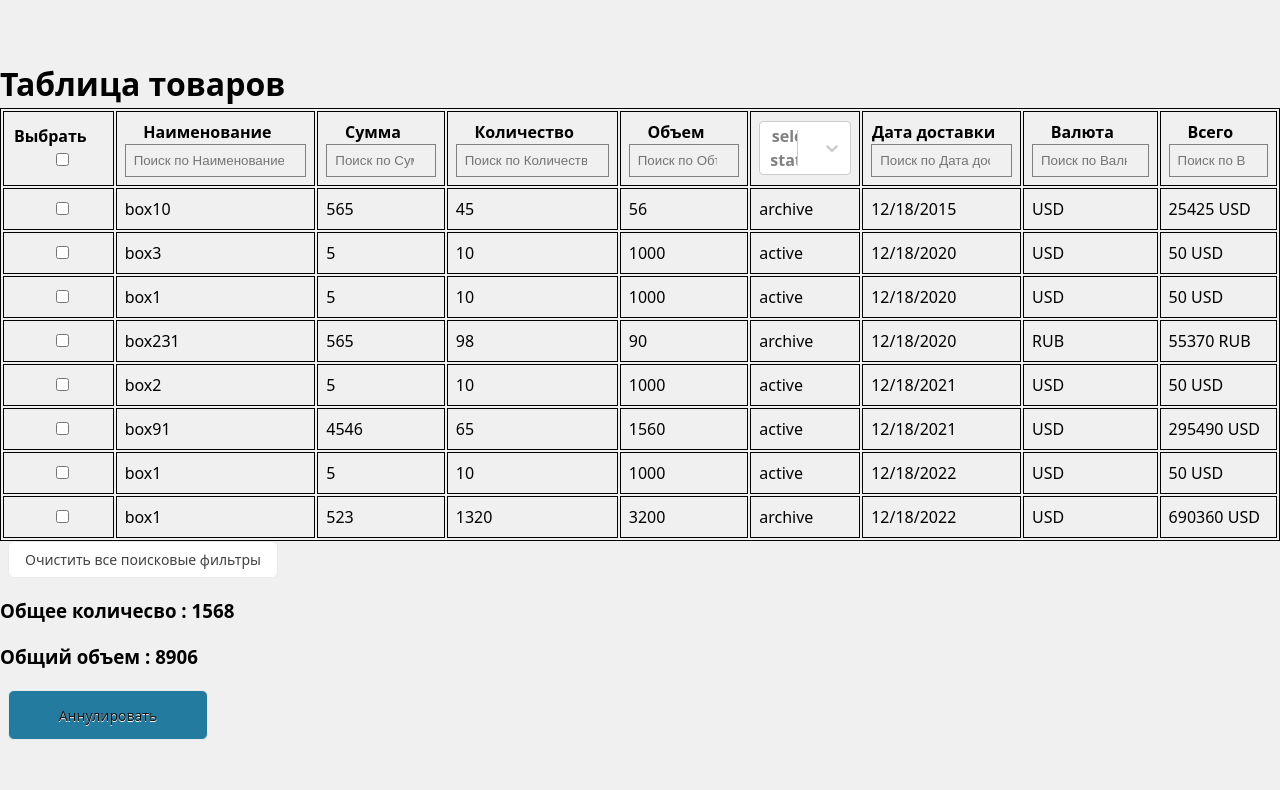
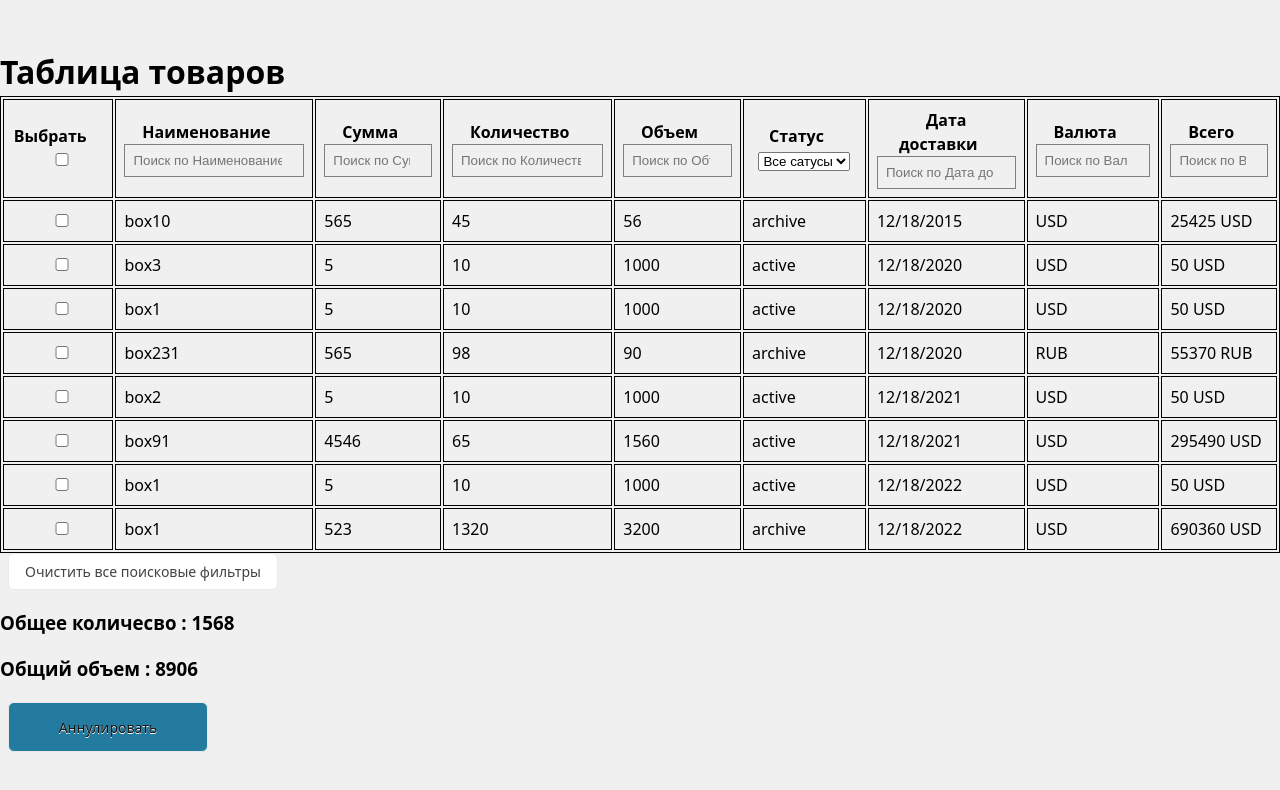
Before and after one commit to lismgmk/custom-table, a React app: page / in a window 1280 px wide. Shown: the top 790 px of the page. Built offline with nearby package versions, Linux system fonts and the light colour scheme; data requests are answered from the project's data file.

Commit message:
add select

```diff
--- a/package.json
+++ b/package.json
@@ -50,7 +50,6 @@
     "date-fns": "^2.29.3",
     "react": "^18.2.0",
     "react-dom": "^18.2.0",
-    "react-select": "^5.7.0",
     "util": "^0.12.5",
     "uuidv4": "^6.2.13"
   }
--- a/src/components/table/Table.tsx
+++ b/src/components/table/Table.tsx
@@ -5,13 +5,13 @@ import { currentBodyRowsSlice } from '../../redux/slices/currentBodyRows';
 import { RootState } from '../../redux/store';
 import { IData, IRows } from '../../global-dto/data.interface';
 import { toDateUI } from '../../helpers/utils';
-import { columns } from './const-data/column';
+import { columns, options } from './const-data/column';
 import { v4 as uuid } from 'uuid';
-import Select from 'react-select';
 
 const Table = () => {
   const [allRows, setAllRows] = useState<IData>({});
-  const [selectedOption, setSelectedOption] = useState(null);
+  const [selectStatus, setSelectStatus] = useState<string>();
+
   const dispatch = useAppDispatch();
   const reduxRows = useSelector(
     (state: RootState) => state.currentBodyRows.allFilteredRows,
@@ -46,18 +46,16 @@ const Table = () => {
       dispatch(currentBodyRowsSlice.actions.setDisFilter(key));
     }
   };
-  // const [, updateState] = React.useState<any>();
-  // const forceUpdate = React.useCallback(() => updateState({}), []);
+
   const clearAllFilters = () => {
     setFilters({});
-    setSelectedOption(null);
+    setSelectStatus(null);
     elementRef.current = false;
-    // forceUpdate();
   };
   const handleSearch = (value: string, key: string) => {
     elementRef.current = true;
     if (key === 'status') {
-      setSelectedOption(value);
+      setSelectStatus(value);
     }
     if (value) {
       setFilters((prevFilters) => ({
@@ -72,12 +70,6 @@ const Table = () => {
       });
     }
   };
-
-  // useEffect(() => {
-  //   if (elementRef.current) {
-  //     setSelectedOption('');
-  //   }
-  // }, [selectedOption]);
 
   const iterableRows = (allRows: IRows[]) => {
     const initialState: IData = {};
@@ -94,12 +86,9 @@ const Table = () => {
     setAllRows(iterableRows(reduxRows));
   }, [reduxRows]);
 
-  const options = [
-    { value: '', label: 'all' },
-    { value: 'active', label: 'active' },
-    { value: 'archive', label: 'archive' },
-  ];
-
+  const inputVal = (value: string) => {
+    return elementRef.current ? value : '';
+  };
   return (
     <>
       <table>
@@ -113,33 +102,23 @@ const Table = () => {
                 onChange={(event) => handlerMainCheck(event.target.checked)}
               />
             </th>
-            {/* {elementRef.current.map((column) => { */}
             {columns.map((column) => {
-
               if (column.rowName === 'status') {
                 return (
                   <th key={column.id}>
-                    {/* <select
-                      value={city}
-                      onChange={(e) => cityChange(e.target.value)}
+                    <span>{column.label}</span>
+                    <select
+                      value={inputVal(selectStatus)}
+                      onChange={(e) =>
+                        handleSearch(e.target.value, column.rowName)
+                      }
                     >
-                      <option value='Bydgoszcz'>Bydgoszcz</option>
-                      <option value='Poznań'>Poznań</option>
-                      <option value='Koszalin'>Koszalin</option>
-                      <option value='Katowice'>Katowice</option>
-                    </select> */}
-                    <Select
-                      placeholder={'select status'}
-                      // defaultValue={{
-                      //   value: 'one',
-                      //   label: elementRef.current ? selectedOption : null,
-                      // }}
-                      defaultValue={selectedOption}
-                      onChange={(event) => {
-                        handleSearch(event.value, column.rowName);
-                      }}
-                      options={options}
-                    />
+                      {options.map((el) => (
+                        <option key={uuid()} value={el.value}>
+                          {el.label}
+                        </option>
+                      ))}
+                    </select>
                   </th>
                 );
               }
@@ -147,11 +126,9 @@ const Table = () => {
                 <th key={column.id}>
                   <span>{column.label}</span>
                   <input
-                    // ref={elementRef}
                     type='search'
                     placeholder={`Поиск по ${column.label}`}
-                    // value={filters[column.rowName]}
-                    value={elementRef.current ? filters[column.rowName] : ''}
+                    value={inputVal(filters[column.rowName])}
                     onChange={(event) =>
                       handleSearch(event.target.value, column.rowName)
                     }
--- a/src/components/table/const-data/column.ts
+++ b/src/components/table/const-data/column.ts
@@ -10,3 +10,9 @@ export const columns = [
   { rowName: 'currency', label: 'Валюта', id: uuid() },
   { rowName: 'all', label: 'Всего', id: uuid() },
 ];
+
+export const options = [
+  { value: '', label: 'Все сатусы' },
+  { value: 'active', label: 'Активные' },
+  { value: 'archive', label: 'Архив' },
+];
```
Also changed, not shown: src/components/main-page/Theme.scss (+0 -15 lines), 2 other files (tests, documents, lock files or other folders).
